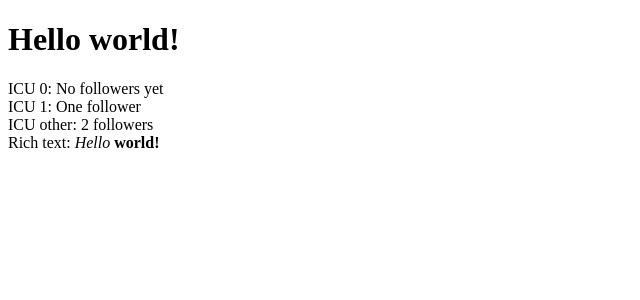
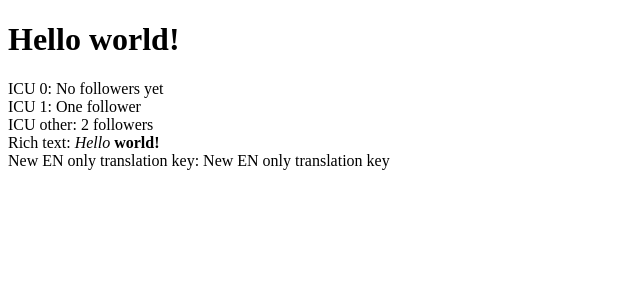
Before and after one commit to mleimer/tms-next-intl-crodwin, a Next.js app in the folder tms-next-intl-crowdin/: page /en in a window 1280 px wide. Shown: the top 300 px of the page, without its empty margins (0-640 px from the left). Built offline with nearby package versions, Linux system fonts and the light colour scheme.

Commit message:
Add translation key only to sources (EN)

```diff
--- a/tms-next-intl-crowdin/messages/en.json
+++ b/tms-next-intl-crowdin/messages/en.json
@@ -2,6 +2,7 @@
   "Index": {
     "title": "Hello world!",
     "icu": "{count, plural, =0 {No followers yet} =1 {One follower} other {# followers}}",
+    "newKey": "New EN only translation key",
     "richText": "<i>Hello</i> <b>world!</b>"
   }
 }
--- a/tms-next-intl-crowdin/src/app/[locale]/page.tsx
+++ b/tms-next-intl-crowdin/src/app/[locale]/page.tsx
@@ -12,5 +12,6 @@ export default function Index() {
                 b: (chunks) => <b>{chunks}</b>,
                 i: (chunks) => <i>{chunks}</i>
             })}</div>
+            <div>New EN only translation key: {t('newKey')}</div>
         </div>);
 }
```
